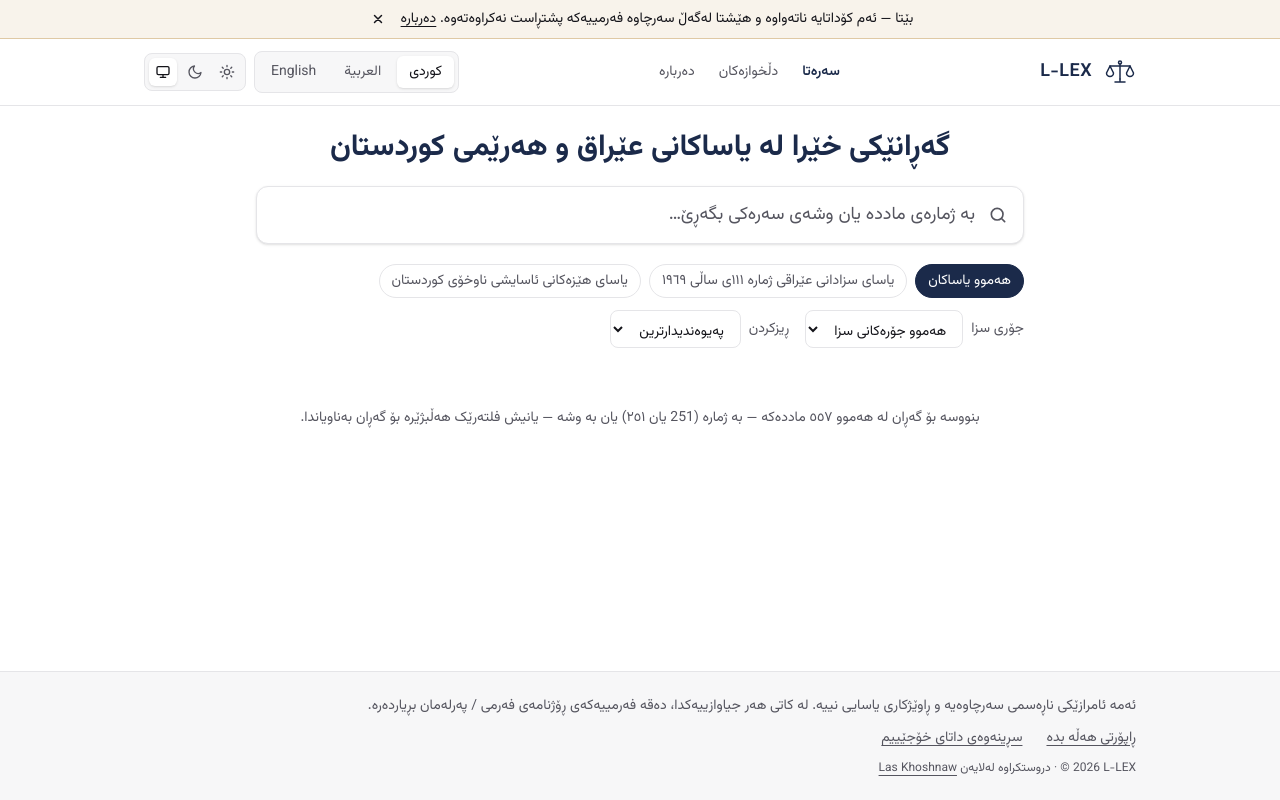
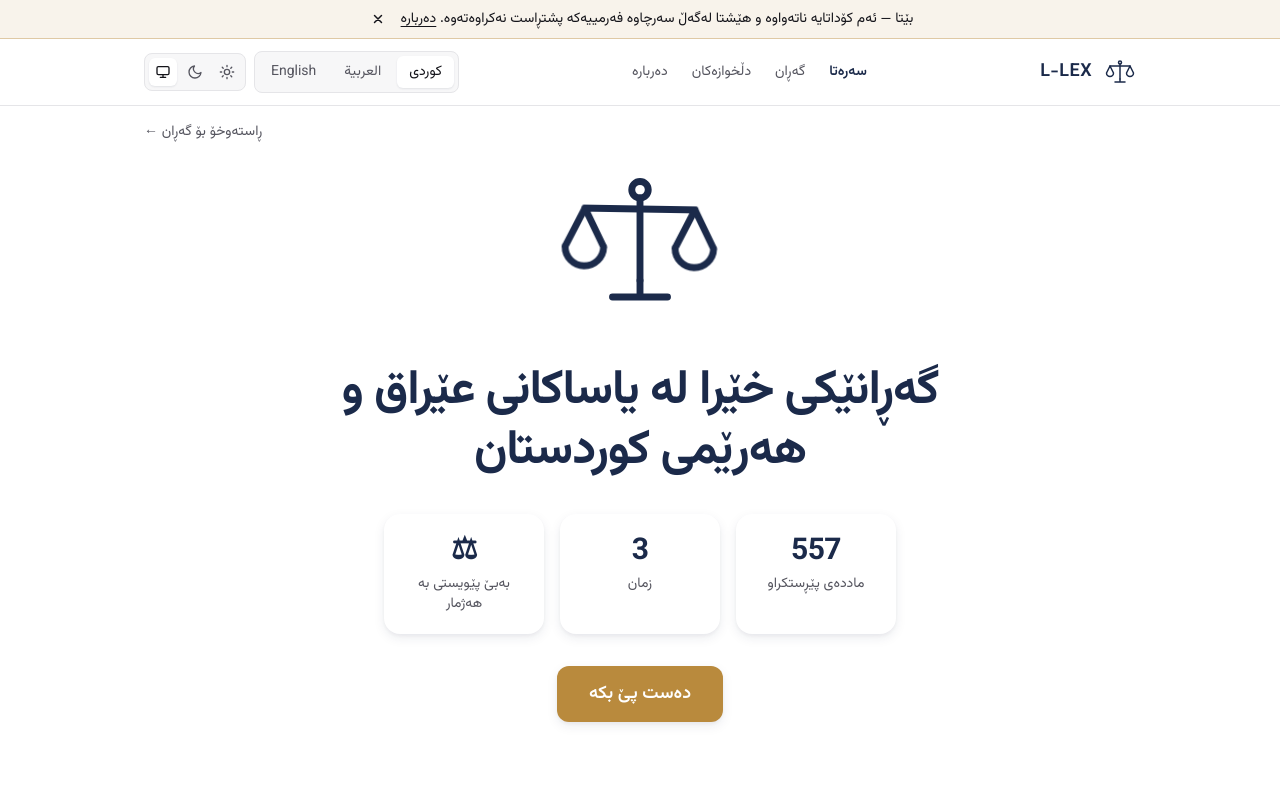
Before and after one commit to sparo0x7/L-LEX, a website built with Vite: page index.html in a window 1280 px wide. Shown: the top 800 px of the page. Built offline with nearby package versions, Linux system fonts and the light colour scheme.

Commit message:
Landing page + design-elevation tokens (§4)
- / is now a full-viewport landing hero: the §9 scales animation
  re-scoped as an ambient loop (settle once, subtle perpetual sway),
  count-up stat cards (557 articles live-computed, 3 languages, no
  login), gold Get Started CTA and a secondary skip-to-search link;
  static under prefers-reduced-motion
- Search app moves to /search; all deep routes and locale prefixes
  unchanged; '/' with legacy ?q/law/penalty params still opens search
- JusticeScalesIntro retired (sessionStorage one-shot overlay removed);
  header nav gains Search, brand links to landing
- Design elevation on §8 tokens: navy-tinted layered --elevation-sm/md/
  lg mapped to Tailwind shadow-sm/md/lg (ambient glow in dark),
  --ease-premium curve, center-out .link-underline (RTL-safe),
  .stagger-item entrances, press states on the CTA
- 56 tests passing (router round-trips updated for landing/search)

Co-Authored-By: Claude Fable 5 <noreply@anthropic.com>

```diff
--- a/src/app.css
+++ b/src/app.css
@@ -21,6 +21,13 @@
   --color-success: var(--success);
 
   --font-sans: 'Vazirmatn Variable', 'Vazirmatn', 'Noto Sans Arabic', system-ui, sans-serif;
+
+  /* Design-elevation pass: navy-tinted layered shadows (theme-aware via
+     tokens.css) and the premium easing curve. */
+  --shadow-sm: var(--elevation-sm);
+  --shadow-md: var(--elevation-md);
+  --shadow-lg: var(--elevation-lg);
+  --ease-premium: cubic-bezier(0.16, 1, 0.3, 1);
 }
 
 body {
@@ -44,41 +51,49 @@ body {
   }
 }
 
-/* Opening animation (§9) — beam rocks and settles level. */
-.intro-overlay {
-  opacity: 1;
-  transition: opacity 0.4s ease;
+/* Animated center-out underline for links (direction-neutral, RTL-safe). */
+.link-underline {
+  text-decoration: none;
+  background-image: linear-gradient(currentColor, currentColor);
+  background-size: 0% 1px;
+  background-repeat: no-repeat;
+  background-position: 50% 100%;
+  transition: background-size 0.3s var(--ease-premium);
 }
 
-.intro-overlay.intro-closing {
-  opacity: 0;
-  pointer-events: none;
+.link-underline:hover,
+.link-underline:focus-visible {
+  background-size: 100% 1px;
 }
 
-.intro-scales {
-  animation: intro-fade-in 0.5s ease both;
-}
-
-.intro-beam {
-  transform-box: view-box;
-  transform-origin: 32px 20px;
-  animation: intro-settle 2.4s cubic-bezier(0.34, 1.2, 0.64, 1) 0.2s both;
-}
-
-.intro-wordmark {
-  animation: intro-fade-up 0.7s ease 1.7s both;
-}
-
-@keyframes intro-fade-in {
+/* Staggered entrance for lists/grids: add .stagger-item and an inline
+   animation-delay (~40–60ms per index). */
+@keyframes fade-up {
   from {
     opacity: 0;
+    transform: translateY(12px);
   }
   to {
     opacity: 1;
+    transform: none;
   }
 }
 
-@keyframes intro-settle {
+.stagger-item {
+  animation: fade-up 0.6s var(--ease-premium) both;
+}
+
+/* Landing hero (§4) — the §9 scales animation re-scoped as an ambient loop:
+   one settle, then a very subtle perpetual sway. */
+.hero-beam {
+  transform-box: view-box;
+  transform-origin: 32px 20px;
+  animation:
+    hero-settle 2.4s var(--ease-premium) 0.2s both,
+    hero-sway 9s ease-in-out 3s infinite;
+}
+
+@keyframes hero-settle {
   0% {
     transform: rotate(-10deg);
   }
@@ -96,21 +111,26 @@ body {
   }
 }
 
-@keyframes intro-fade-up {
-  from {
-    opacity: 0;
-    transform: translateY(10px);
+@keyframes hero-sway {
+  0%,
+  100% {
+    transform: rotate(0deg);
   }
-  to {
-    opacity: 1;
-    transform: none;
+  30% {
+    transform: rotate(1.1deg);
+  }
+  70% {
+    transform: rotate(-1.1deg);
   }
 }
 
 @media (prefers-reduced-motion: reduce) {
-  .intro-scales,
-  .intro-beam,
-  .intro-wordmark {
+  .stagger-item,
+  .hero-beam {
     animation: none;
   }
+
+  .link-underline {
+    transition: none;
+  }
 }
--- a/src/components/hero/JusticeScalesIntro.ts
+++ /dev/null
@@ -1,72 +0,0 @@
-/**
- * Opening animation — CLAUDE.md §9. Hand-built SVG + CSS (no Lottie asset was
- * sourced): the beam rocks and settles level, then the wordmark fades in.
- * Skippable at all times, plays once per browser session on the home page
- * only, and is skipped entirely under prefers-reduced-motion (the static
- * brand mark in the header serves as the fallback).
- */
-import { t } from '../../lib/i18n.ts';
-
-const SESSION_KEY = 'laws:intro-played';
-const TOTAL_MS = 3200; // within the §8.3 2.5–3.5s budget, incl. fade-out
-
-function alreadyPlayed(): boolean {
-  try {
-    return sessionStorage.getItem(SESSION_KEY) === '1';
-  } catch {
-    return false; // no sessionStorage → still plays once per page load
-  }
-}
-
-function markPlayed(): void {
-  try {
-    sessionStorage.setItem(SESSION_KEY, '1');
-  } catch {
-    /* nothing to persist to */
-  }
-}
-
-export function maybePlayIntro(): void {
-  if (matchMedia('(prefers-reduced-motion: reduce)').matches) return;
-  if (alreadyPlayed()) return;
-  markPlayed();
-
-  const overlay = document.createElement('div');
-  overlay.className =
-    'intro-overlay fixed inset-0 z-50 flex flex-col items-center justify-center gap-6 bg-bg';
-  overlay.innerHTML = `
-    <svg class="intro-scales size-28 text-accent" viewBox="0 0 64 64" fill="none"
-      stroke="currentColor" stroke-width="3" stroke-linecap="round" stroke-linejoin="round"
-      aria-hidden="true">
-      <circle cx="32" cy="13" r="3" />
-      <path d="M32 16v30" />
-      <path d="M22 52h20M32 46v6" />
-      <g class="intro-beam">
-        <path d="M12 20h40" />
-        <path d="M12 20 5 34m7-14 7 14M5 34a7 7 0 0 0 14 0" />
-        <path d="M52 20l-7 14m7-14 7 14m-14 0a7 7 0 0 0 14 0" />
-      </g>
-    </svg>
-    <p class="intro-wordmark text-3xl font-bold tracking-widest text-accent" dir="ltr">L-LEX</p>
-    <button type="button" data-intro-skip
-      class="absolute bottom-8 rounded-md border border-border bg-surface px-4 py-2 text-sm text-text-secondary hover:text-text-primary"
-    >${t('intro.skip')}</button>`;
-
-  let closed = false;
-  const close = () => {
-    if (closed) return;
-    closed = true;
-    document.removeEventListener('keydown', onKeydown);
-    overlay.classList.add('intro-closing');
-    overlay.addEventListener('transitionend', () => overlay.remove(), { once: true });
-    setTimeout(() => overlay.remove(), 600); // fallback if transitionend never fires
-  };
-  const onKeydown = (event: KeyboardEvent) => {
-    if (event.key === 'Escape') close();
-  };
-
-  overlay.querySelector('[data-intro-skip]')?.addEventListener('click', close);
-  document.addEventListener('keydown', onKeydown);
-  document.body.append(overlay);
-  setTimeout(close, TOTAL_MS);
-}
--- a/src/components/layout/Header.ts
+++ b/src/components/layout/Header.ts
@@ -17,7 +17,10 @@ const BRAND_MARK = `
 
 export function renderHeader(activeRoute: Route['name']): string {
   const locale = getLocale();
-  const navLink = (route: Route, labelKey: 'nav.home' | 'nav.favorites' | 'nav.about') => {
+  const navLink = (
+    route: Route,
+    labelKey: 'nav.home' | 'search.label' | 'nav.favorites' | 'nav.about',
+  ) => {
     const active = activeRoute === route.name;
     return `
       <a data-link href="${routePath(route, locale)}"
@@ -33,13 +36,14 @@ export function renderHeader(activeRoute: Route['name']): string {
   return `
     <header class="no-print border-b border-border bg-surface">
       <div class="mx-auto flex max-w-5xl flex-wrap items-center justify-between gap-x-4 gap-y-3 px-4 py-3">
-        <a data-link href="${routePath({ name: 'home' }, locale)}" class="flex items-center gap-3 font-semibold text-accent">
+        <a data-link href="${routePath({ name: 'landing' }, locale)}" class="flex items-center gap-3 font-semibold text-accent">
           ${BRAND_MARK}
           <span class="text-lg tracking-wide" dir="ltr">L-LEX</span>
           <span class="sr-only">${t('app.name')}</span>
         </a>
         <nav aria-label="${t('nav.home')}" class="flex items-center gap-1">
-          ${navLink({ name: 'home' }, 'nav.home')}
+          ${navLink({ name: 'landing' }, 'nav.home')}
+          ${navLink({ name: 'home' }, 'search.label')}
           ${navLink({ name: 'favorites' }, 'nav.favorites')}
           ${navLink({ name: 'about' }, 'nav.about')}
         </nav>
--- a/src/i18n/ar.json
+++ b/src/i18n/ar.json
@@ -81,7 +81,11 @@
   "about.sources": "مصادر البيانات",
   "about.method": "الكردية السورانية هي اللغة المصدر الموثوقة لكلا القانونين. الترجمتان الإنجليزية والعربية مولّدتان آليًا بمسرد قانوني ثابت وتحملان دائمًا شارة حالة ظاهرة لكل مادة إلى حين المراجعة البشرية.",
   "about.creator": "أنشأه ويشرف عليه لاس خوشناو.",
-  "intro.skip": "تخطي",
+  "landing.getStarted": "ابدأ الآن",
+  "landing.skipToSearch": "مباشرة إلى البحث",
+  "landing.statsArticles": "مادة مفهرسة",
+  "landing.statsLanguages": "لغات",
+  "landing.statsNoLogin": "دون الحاجة لتسجيل الدخول",
   "notFound.title": "الصفحة غير موجودة",
   "notFound.home": "العودة إلى الرئيسية"
 }
--- a/src/i18n/ckb.json
+++ b/src/i18n/ckb.json
@@ -81,7 +81,11 @@
   "about.sources": "سەرچاوەکانی داتا",
   "about.method": "کوردیی سۆرانی زمانی سەرچاوە و بنەڕەتییە بۆ هەردوو یاساکە. وەرگێڕانە ئینگلیزی و عەرەبییەکان بە ئامێر و بە فەرهەنگۆکێکی یاسایی نەگۆڕ بەرهەم دەهێنرێن و هەمیشە نیشانەی دۆخی وەرگێڕانیان لەسەرە تا پێداچوونەوەی مرۆیی ئەنجام بدرێت.",
   "about.creator": "دروستکراو و بەڕێوەبراو لەلایەن لاس خۆشناو.",
-  "intro.skip": "بیپەڕێنە",
+  "landing.getStarted": "دەست پێ بکە",
+  "landing.skipToSearch": "ڕاستەوخۆ بۆ گەڕان",
+  "landing.statsArticles": "ماددەی پێڕستکراو",
+  "landing.statsLanguages": "زمان",
+  "landing.statsNoLogin": "بەبێ پێویستی بە هەژمار",
   "notFound.title": "پەڕەکە نەدۆزرایەوە",
   "notFound.home": "گەڕانەوە بۆ سەرەتا"
 }
--- a/src/i18n/en.json
+++ b/src/i18n/en.json
@@ -81,7 +81,11 @@
   "about.sources": "Data sources",
   "about.method": "Kurdish Sorani is the source-of-truth language of both statutes. English and Arabic translations are machine-generated with a fixed legal glossary and are always labeled with a visible per-article status until human review.",
   "about.creator": "Created and maintained by Las Khoshnaw.",
-  "intro.skip": "Skip",
+  "landing.getStarted": "Get Started",
+  "landing.skipToSearch": "Skip to search",
+  "landing.statsArticles": "Articles indexed",
+  "landing.statsLanguages": "Languages",
+  "landing.statsNoLogin": "No login required",
   "notFound.title": "Page not found",
   "notFound.home": "Back to home"
 }
--- a/src/lib/router.ts
+++ b/src/lib/router.ts
@@ -7,7 +7,8 @@
 import type { Locale } from './types.ts';
 
 export type Route =
-  | { name: 'home' }
+  | { name: 'landing' }
+  | { name: 'home' } // the search app, at /search
   | { name: 'law'; lawSlug: string }
   | { name: 'article'; lawSlug: string; articleNumber: number }
   | { name: 'favorites' }
@@ -23,7 +24,9 @@ export function parseLocation(pathname: string): { locale: Locale; route: Route
   }
 
   let route: Route;
-  if (segments.length === 0 || (segments.length === 1 && segments[0] === 'search')) {
+  if (segments.length === 0) {
+    route = { name: 'landing' };
+  } else if (segments.length === 1 && segments[0] === 'search') {
     route = { name: 'home' };
   } else if (segments.length === 1 && segments[0] === 'favorites') {
     route = { name: 'favorites' };
@@ -48,8 +51,10 @@ export function parseLocation(pathname: string): { locale: Locale; route: Route
 export function routePath(route: Route, locale: Locale): string {
   const prefix = locale === 'ckb' ? '' : `/${locale}`;
   switch (route.name) {
+    case 'landing':
+      return prefix || '/';
     case 'home':
-      return prefix || '/';
+      return `${prefix}/search`;
     case 'law':
       return `${prefix}/law/${route.lawSlug}`;
     case 'article':
--- a/src/main.ts
+++ b/src/main.ts
@@ -6,13 +6,13 @@ import type { Route } from './lib/router.ts';
 import { navigate, parseLocation, routePath, setRouteListener } from './lib/router.ts';
 import { renderHeader, wireHeader } from './components/layout/Header.ts';
 import { renderFooter, wireFooter } from './components/layout/Footer.ts';
+import { mountLandingPage } from './pages/landing.ts';
 import { mountHomePage } from './pages/home.ts';
 import { mountLawPage } from './pages/law.ts';
 import { mountArticlePage } from './pages/article.ts';
 import { mountFavoritesPage } from './pages/favorites.ts';
 import { mountAboutPage } from './pages/about.ts';
 import { mountNotFoundPage } from './pages/notFound.ts';
-import { maybePlayIntro } from './components/hero/JusticeScalesIntro.ts';
 
 const appElement = document.querySelector<HTMLDivElement>('#app');
 if (!appElement) throw new Error('#app root element missing');
@@ -22,6 +22,9 @@ let currentRoute: Route = { name: 'home' };
 
 function mountPage(main: HTMLElement, route: Route): void {
   switch (route.name) {
+    case 'landing':
+      mountLandingPage(main);
+      break;
     case 'home':
       mountHomePage(main);
       break;
@@ -130,9 +133,19 @@ document.addEventListener('click', (event) => {
   navigate(route, getLocale());
 });
 
+// Back-compat: links shared before the landing page existed used '/' with
+// search params — those still open the search app, not the landing hero.
+function resolveRoute(route: Route): Route {
+  if (route.name === 'landing') {
+    const params = new URLSearchParams(location.search);
+    if (params.has('q') || params.has('law') || params.has('penalty')) return { name: 'home' };
+  }
+  return route;
+}
+
 window.addEventListener('popstate', () => {
   const { locale, route } = parseLocation(location.pathname);
-  currentRoute = route;
+  currentRoute = resolveRoute(route);
   if (locale !== getLocale()) {
     adoptLocale(locale); // triggers the locale-change re-render below
   } else {
@@ -153,7 +166,5 @@ initLocale(initial.locale !== 'ckb' ? initial.locale : undefined);
 if (initial.locale === 'ckb' && getLocale() !== 'ckb') {
   history.replaceState(null, '', routePath(initial.route, getLocale()) + location.search);
 }
-currentRoute = initial.route;
+currentRoute = resolveRoute(initial.route);
 renderShell();
-// §9: intro plays only on an initial home-page load, never on internal navigation.
-if (initial.route.name === 'home') maybePlayIntro();
--- /dev/null
+++ b/src/pages/landing.ts
@@ -0,0 +1,87 @@
+/**
+ * Landing page (§4) — the scales animation as a full hero (ambient loop, not
+ * a one-time interstitial), value-prop stats, and a Get Started CTA into the
+ * search app at /search. Respects prefers-reduced-motion throughout: static
+ * mark, static numbers, no stagger.
+ */
+import { getLocale, t } from '../lib/i18n.ts';
+import { LAWS } from '../lib/data.ts';
+import { routePath } from '../lib/router.ts';
+
+const COUNT_UP_MS = 1200;
+
+const HERO_SCALES = `
+  <svg class="size-36 text-accent sm:size-44" viewBox="0 0 64 64" fill="none"
+    stroke="currentColor" stroke-width="2.5" stroke-linecap="round" stroke-linejoin="round"
+    aria-hidden="true">
+    <circle cx="32" cy="13" r="3" />
+    <path d="M32 16v30" />
+    <path d="M22 52h20M32 46v6" />
+    <g class="hero-beam">
+      <path d="M12 20h40" />
+      <path d="M12 20 5 34m7-14 7 14M5 34a7 7 0 0 0 14 0" />
+      <path d="M52 20l-7 14m7-14 7 14m-14 0a7 7 0 0 0 14 0" />
+    </g>
+  </svg>`;
+
+function statCard(value: string, label: string, index: number, countTo?: number): string {
+  return `
+    <div
+      class="stagger-item w-40 rounded-2xl bg-surface p-5 shadow-md"
+      style="animation-delay: ${200 + index * 60}ms"
+    >
+      <p class="text-3xl font-bold tracking-[-0.02em] text-accent" dir="ltr"
+        ${countTo === undefined ? '' : `data-count-up="${countTo}"`}>${value}</p>
+      <p class="mt-1 text-sm text-text-secondary">${label}</p>
+    </div>`;
+}
+
+export function mountLandingPage(container: HTMLElement): void {
+  document.title = `L-LEX — ${t('app.name')}`;
+  const locale = getLocale();
+  const totalArticles = LAWS.reduce((sum, law) => sum + law.articleCount, 0);
+  const searchHref = routePath({ name: 'home' }, locale);
+  const reducedMotion = matchMedia('(prefers-reduced-motion: reduce)').matches;
+
+  container.innerHTML = `
+    <section class="relative flex min-h-[calc(100dvh-12rem)] flex-col items-center justify-center gap-8 py-12 text-center">
+      <a
+        data-link
+        href="${searchHref}"
+        class="link-underline absolute end-0 top-4 text-sm text-text-secondary hover:text-text-primary"
+      >${t('landing.skipToSearch')} <span aria-hidden="true" class="inline-block rtl:rotate-180">→</span></a>
+
+      <div class="stagger-item">${HERO_SCALES}</div>
+
+      <h1 class="stagger-item max-w-2xl text-3xl font-bold leading-tight tracking-[-0.02em] text-accent sm:text-5xl"
+        style="animation-delay: 120ms">${t('app.tagline')}</h1>
+
+      <div class="flex flex-wrap items-stretch justify-center gap-4">
+        ${statCard(reducedMotion ? String(totalArticles) : '0', t('landing.statsArticles'), 0, reducedMotion ? undefined : totalArticles)}
+        ${statCard('3', t('landing.statsLanguages'), 1)}
+        ${statCard('⚖', t('landing.statsNoLogin'), 2)}
+      </div>
+
+      <div class="stagger-item flex flex-col items-center gap-4" style="animation-delay: 420ms">
+        <a
+          data-link
+          href="${searchHref}"
+          class="rounded-xl bg-accent-gold px-8 py-3.5 text-lg font-semibold text-white shadow-md transition-all duration-300 ease-premium hover:-translate-y-0.5 hover:shadow-lg active:scale-[0.98] dark:text-bg"
+        >${t('landing.getStarted')}</a>
+      </div>
+    </section>`;
+
+  // Count-up stat (skipped entirely under reduced motion — value renders static).
+  const counter = container.querySelector<HTMLElement>('[data-count-up]');
+  if (counter) {
+    const target = Number(counter.dataset.countUp);
+    const startedAt = performance.now();
+    const tick = (now: number) => {
+      const progress = Math.min((now - startedAt) / COUNT_UP_MS, 1);
+      const eased = 1 - Math.pow(1 - progress, 3);
+      counter.textContent = String(Math.round(target * eased));
+      if (progress < 1) requestAnimationFrame(tick);
+    };
+    requestAnimationFrame(tick);
+  }
+}
--- a/src/styles/tokens.css
+++ b/src/styles/tokens.css
@@ -14,6 +14,12 @@
   --accent-gold: #b98a3d;
   --danger: #b3261e;
   --success: #1e7b4d;
+
+  /* Layered, navy-tinted elevation (design-elevation pass, 2026-07-09).
+     Exposed to Tailwind as shadow-sm/md/lg via @theme in app.css. */
+  --elevation-sm: 0 1px 2px rgba(27, 42, 74, 0.06), 0 1px 3px rgba(27, 42, 74, 0.04);
+  --elevation-md: 0 4px 12px rgba(27, 42, 74, 0.08), 0 2px 4px rgba(27, 42, 74, 0.05);
+  --elevation-lg: 0 12px 32px rgba(27, 42, 74, 0.12), 0 4px 8px rgba(27, 42, 74, 0.06);
 }
 
 :root[data-theme='dark'] {
@@ -30,6 +36,11 @@
   --accent-gold: #d6a85c;
   --danger: #e5695f;
   --success: #4caf7d;
+
+  /* Dark elevation: depth from black shadow + a faint ambient accent glow. */
+  --elevation-sm: 0 1px 2px rgba(0, 0, 0, 0.4), 0 0 12px rgba(124, 150, 201, 0.05);
+  --elevation-md: 0 4px 16px rgba(0, 0, 0, 0.5), 0 0 20px rgba(124, 150, 201, 0.07);
+  --elevation-lg: 0 12px 40px rgba(0, 0, 0, 0.6), 0 0 32px rgba(124, 150, 201, 0.1);
 }
 
 /* No-JS fallback: follow the system when the bootstrap script never ran. */
@@ -48,5 +59,9 @@
     --accent-gold: #d6a85c;
     --danger: #e5695f;
     --success: #4caf7d;
+
+    --elevation-sm: 0 1px 2px rgba(0, 0, 0, 0.4), 0 0 12px rgba(124, 150, 201, 0.05);
+    --elevation-md: 0 4px 16px rgba(0, 0, 0, 0.5), 0 0 20px rgba(124, 150, 201, 0.07);
+    --elevation-lg: 0 12px 40px rgba(0, 0, 0, 0.6), 0 0 32px rgba(124, 150, 201, 0.1);
   }
 }
```
Also changed, not shown: tests/unit/router.test.ts (+9 -7 lines).
